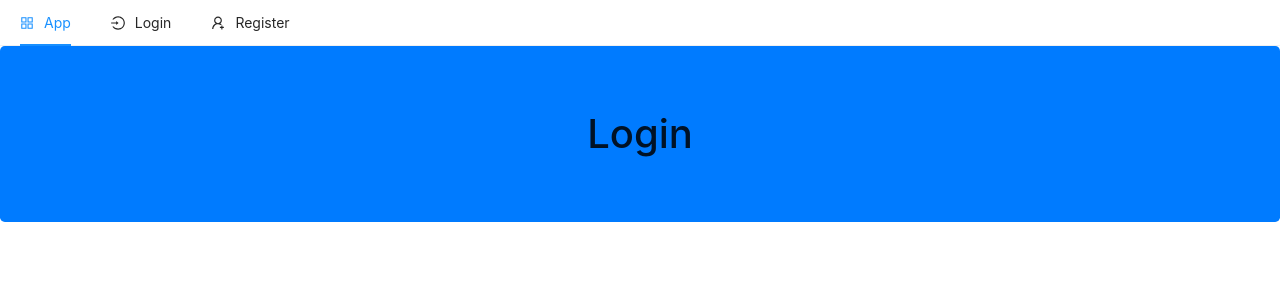
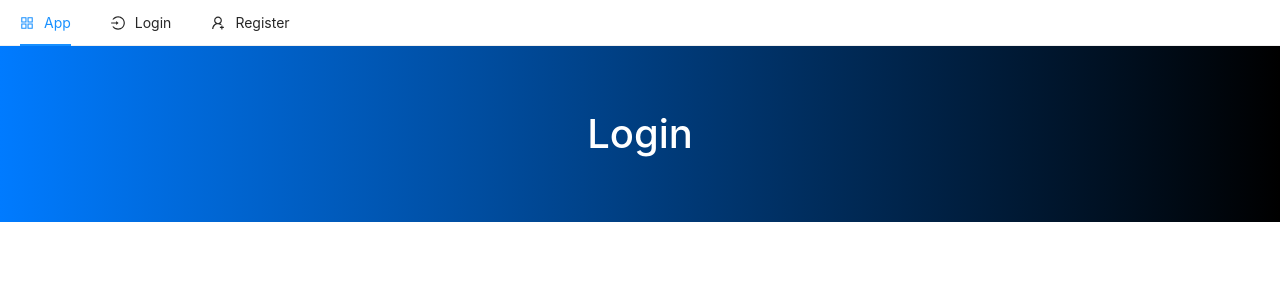
Before and after one commit to prateek-garg-mnr/ELearn, a Next.js app: page /login in a window 1280 px wide. Shown: the top 300 px of the page. Built offline with nearby package versions, Linux system fonts and the light colour scheme.

Commit message:
add custom style

```diff
--- a/pages/_app.js
+++ b/pages/_app.js
@@ -4,6 +4,7 @@
 
 import "bootstrap/dist/css/bootstrap.css";
 import "antd/dist/antd.css";
+import '../public/css/style.css'
 
 function MyApp({ Component, pageProps }) {
   return (
--- /dev/null
+++ b/public/css/style.css
@@ -0,0 +1,8 @@
+.square {
+    border-radius: 0px;
+}
+
+.jumbotron{
+    color: #ffffff;
+    background-image: linear-gradient(to right,#007bff,#000);
+}
```
